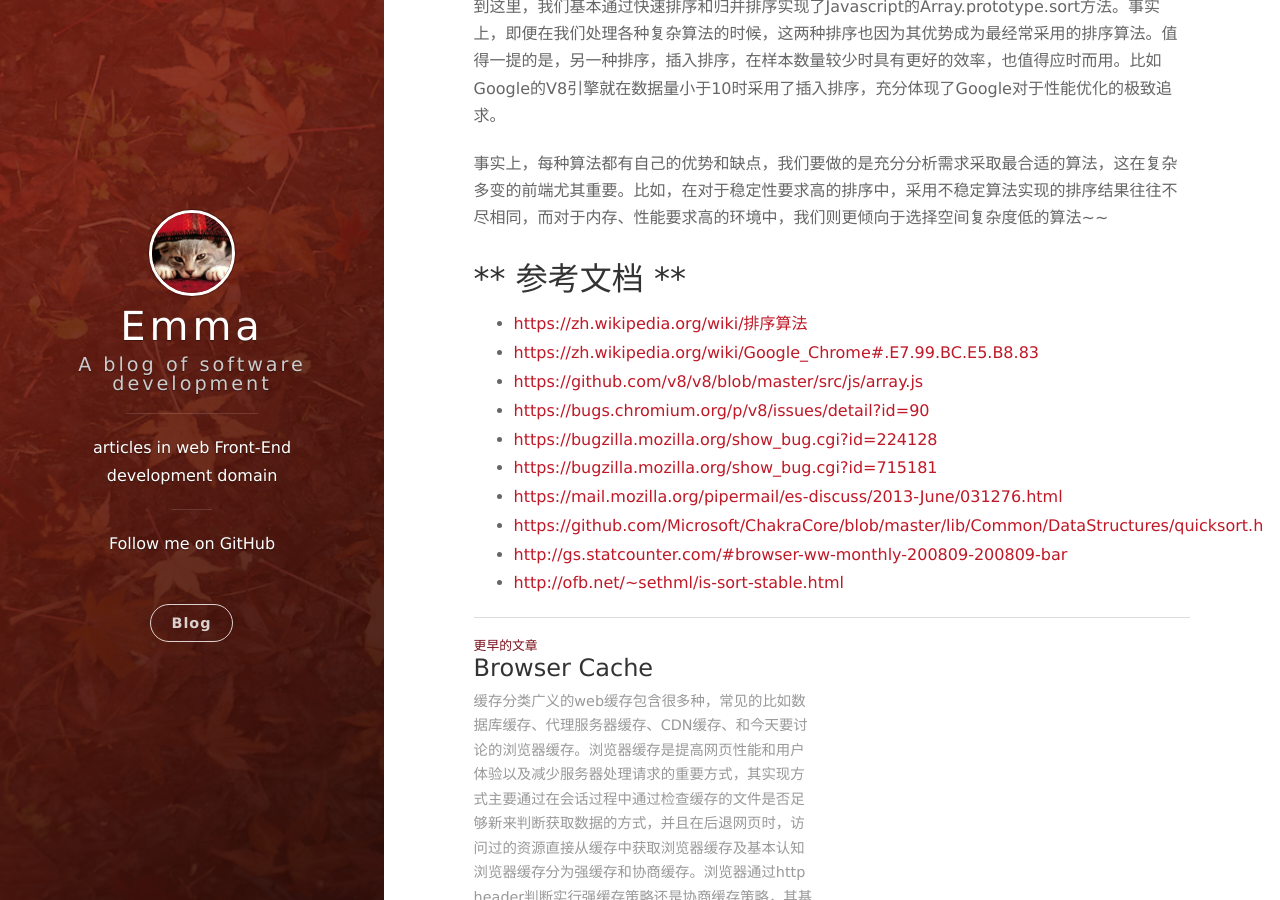
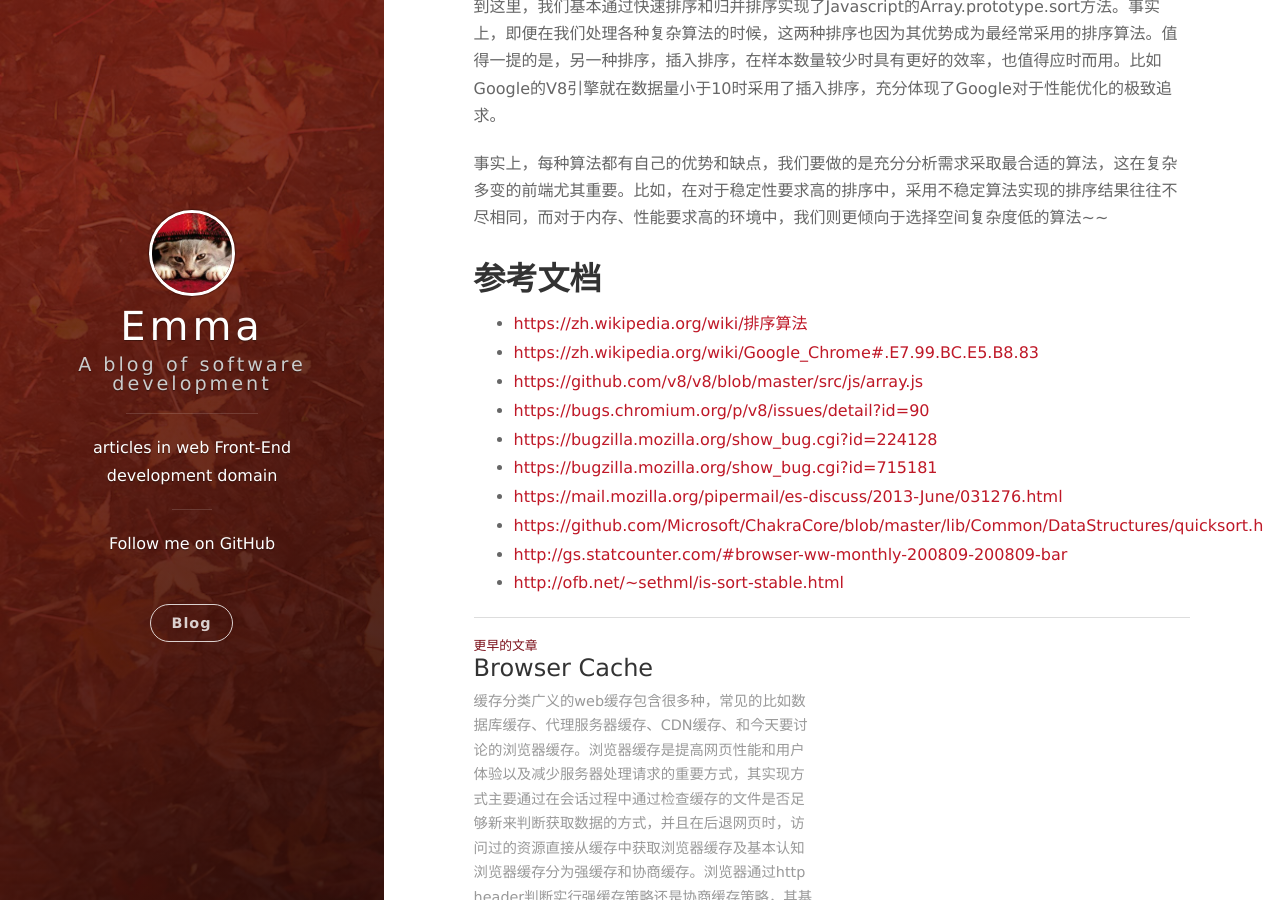
Before and after one commit to Emma0118/Emma0118.github.io, a Jekyll site: the page built from _posts/2018-03-12-Data-structure-and-algorithm.markdown, in a window 1280 px wide and 900 px high, scrolled down 11623 px. Built offline with Jekyll 4.4.1, drawn with Linux system fonts in a browser that asks for light colours; nearby versions of some CDN libraries; comment, search, counter and statistics services are not loaded.

Commit message:
3月12号 算法相关

```diff
--- a/_posts/2018-03-12-Data-structure-and-algorithm.markdown
+++ b/_posts/2018-03-12-Data-structure-and-algorithm.markdown
@@ -494,7 +494,7 @@ testTime(); // 0.173ms;
 事实上，每种算法都有自己的优势和缺点，我们要做的是充分分析需求采取最合适的算法，这在复杂多变的前端尤其重要。比如，在对于稳定性要求高的排序中，采用不稳定算法实现的排序结果往往不尽相同，而对于内存、性能要求高的环境中，我们则更倾向于选择空间复杂度低的算法~~
 
 
-##  **  参考文档 **
+##  <strong> 参考文档  </strong>
 
   * [https://zh.wikipedia.org/wiki/排序算法](https://zh.wikipedia.org/wiki/排序算法)
   * [https://zh.wikipedia.org/wiki/Google_Chrome#.E7.99.BC.E5.B8.83](https://zh.wikipedia.org/wiki/Google_Chrome#.E7.99.BC.E5.B8.83)
```
